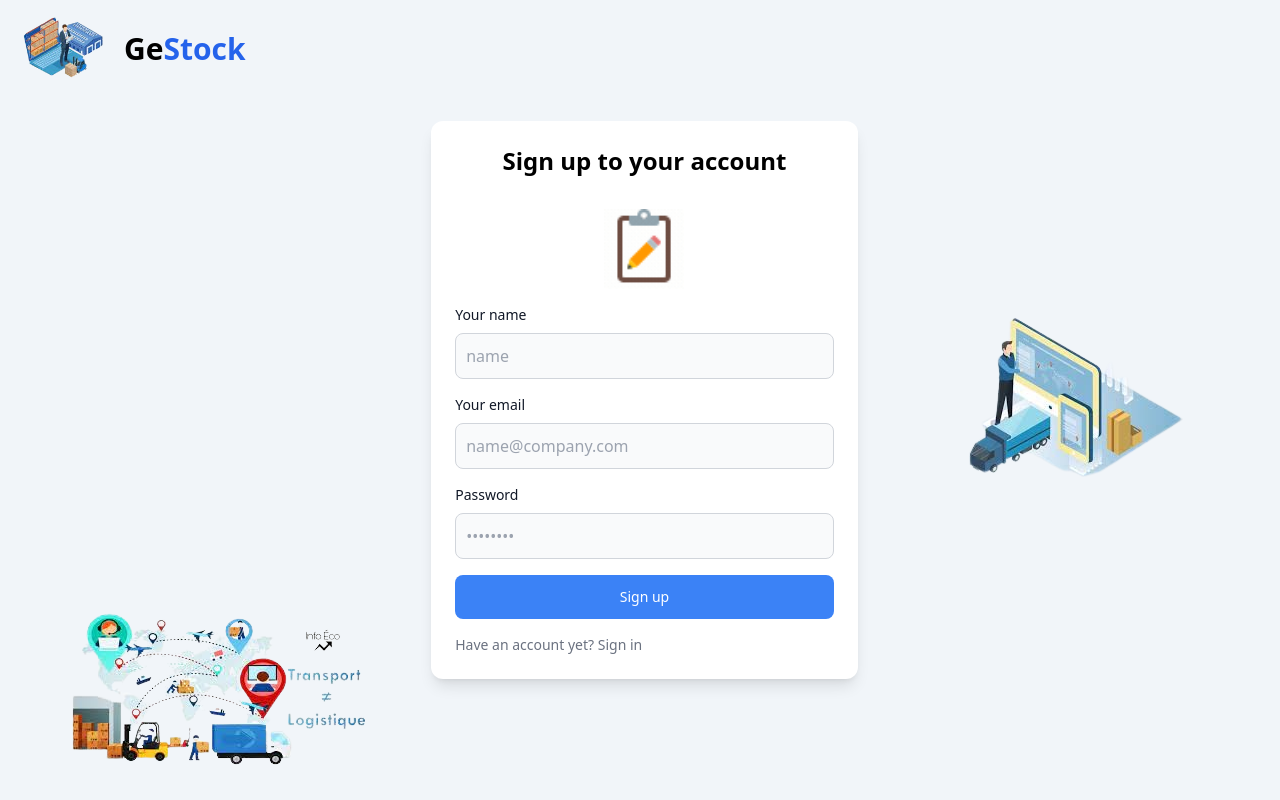
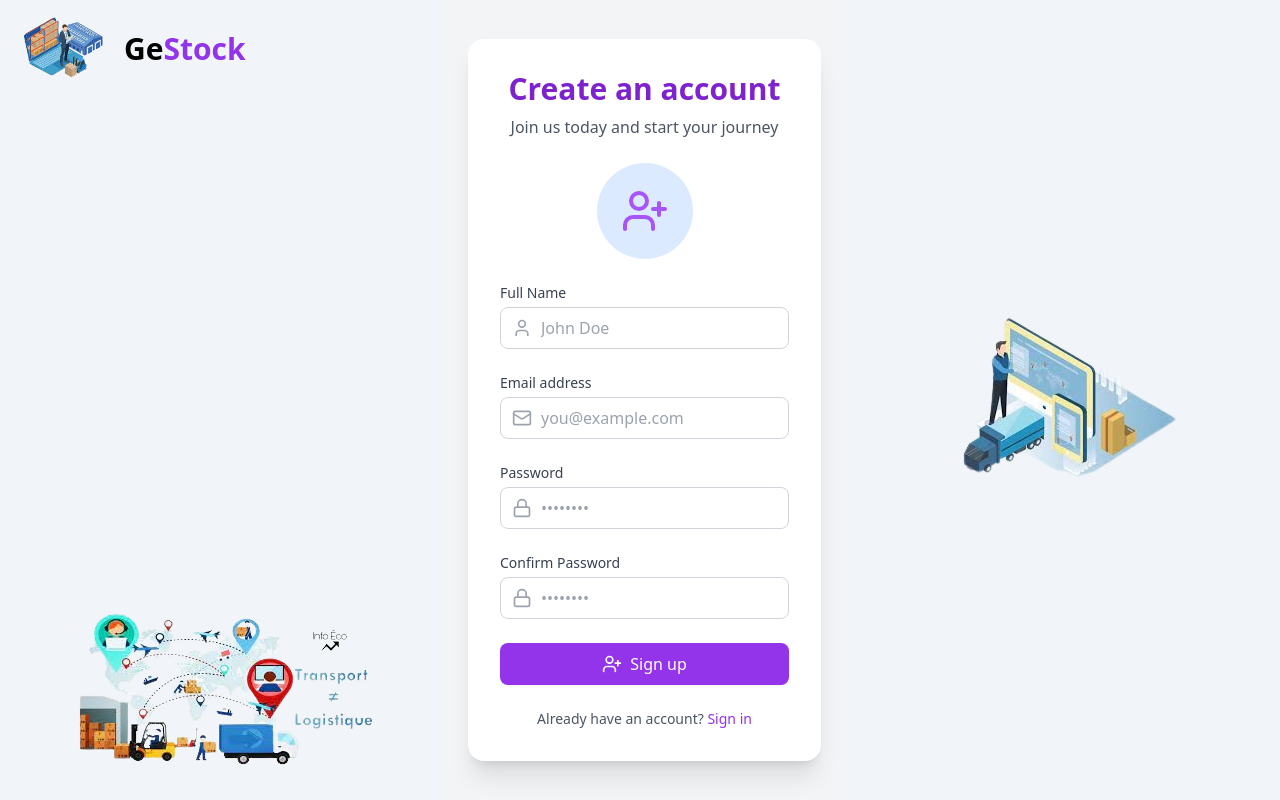
Before and after one commit to Badrnej/Webstack---Portfolio-Project, a Vue app in the folder GeStock/vue-project/: page /sign-up in a window 1280 px wide. Built offline with nearby package versions, Linux system fonts and the light colour scheme.

Commit message:
Improvements

```diff
--- a/GeStock/vue-project/package.json
+++ b/GeStock/vue-project/package.json
@@ -11,8 +11,10 @@
     "format": "prettier --write src/"
   },
   "dependencies": {
+    "@headlessui/vue": "^1.7.23",
     "@heroicons/vue": "^2.1.5",
     "axios": "^1.7.3",
+    "lucide-vue-next": "^0.452.0",
     "vue": "^3.4.29",
     "vue-router": "^4.3.3",
     "vuex": "^4.0.2"
--- a/GeStock/vue-project/src/components/Dashboard/AppHeader.vue
+++ b/GeStock/vue-project/src/components/Dashboard/AppHeader.vue
@@ -1,25 +1,29 @@
 <template>
-  <header class="bg-white shadow-md">
-    <div class="container mx-auto px-6 py-4">
+  <header class="bg-gradient-to-r from-gray-900 to-gray-800 shadow-lg">
+    <div class="container mx-auto px-4 py-3">
       <div class="flex items-center justify-between">
-        <div class="flex items-center">
-          <button @click="toggleSidebar" class="text-gray-500 focus:outline-none md:hidden">
-            <MenuIcon class="h-6 w-6" />
+        <!-- Left side content (assumed to be here) -->
+        <div>
+          <!-- Add your left side content here -->
+        </div>
+
+        <!-- Right side with profile and notifications -->
+        <div class="flex items-center space-x-6">
+          <button class="flex items-center text-gray-300 hover:text-white transition-colors duration-200 group">
+            <div class="relative">
+              <Bell class="h-5 w-5" />
+              <span class="absolute -top-1 -right-1 bg-red-500 rounded-full w-3 h-3 border-2 border-gray-800 group-hover:border-gray-700 transition-colors duration-200"></span>
+            </div>
+            <span class="ml-2 text-sm font-medium hidden sm:inline">Notifications</span>
           </button>
-          <input
-            class="ml-4 md:ml-0 w-64 px-4 py-2 text-sm border rounded-lg focus:outline-none focus:ring-2 focus:ring-blue-500"
-            type="search"
-            placeholder="Search..."
-          />
-        </div>
-        <div class="flex items-center">
-          <button class="flex items-center text-gray-700 mr-4">
-            <BellIcon class="h-5 w-5" />
-            <span class="ml-2 text-sm font-medium">Notifications</span>
-          </button>
-          <button class="flex items-center text-gray-700">
-            <UserIcon class="h-5 w-5" />
-            <span class="ml-2 text-sm font-medium">Profile</span>
+          <button class="flex items-center text-gray-300 hover:text-white transition-colors duration-200">
+            <div class="relative">
+              <div class="w-8 h-8 rounded-full border-2 border-gray-600 bg-gray-400 flex items-center justify-center">
+                <User class="h-5 w-5 text-gray-600" />
+              </div>
+              <span class="absolute bottom-0 right-0 bg-green-500 rounded-full w-3 h-3 border-2 border-gray-800"></span>
+            </div>
+            <span class="ml-2 text-sm font-medium hidden sm:inline">Profile</span>
           </button>
         </div>
       </div>
@@ -28,9 +32,10 @@
 </template>
 
 <script setup>
-// import { MenuIcon, BellIcon, UserIcon } from 'lucide-vue-next'
+import { Bell, User } from 'lucide-vue-next'
 
-const toggleSidebar = () => {
-  // Implement sidebar toggle functionality
-}
 </script>
+
+<style scoped>
+/* Add any additional styles here if needed */
+</style>
--- /dev/null
+++ b/GeStock/vue-project/src/components/Dashboard/Sidebar/AppDashboard.vue
@@ -0,0 +1,12 @@
+<template>
+    <router-link to="/Dashboard" >
+     <div class="px-6 py-3 hover:bg-orange-400 cursor-pointer">
+       <div class="flex items-center">
+         <!-- <UserIcon class="h-5 w-5 text-gray-400" /> -->
+         <span class="mx-3">Dashboard</span>
+       </div>
+
+     </div>
+
+   </router-link>
+ </template>
--- a/GeStock/vue-project/src/components/Dashboard/Sidebar/Sidebar.vue
+++ b/GeStock/vue-project/src/components/Dashboard/Sidebar/Sidebar.vue
@@ -1,26 +1,52 @@
 <template>
-    <aside class="bg-violet-500 text-white">
+  <aside class="bg-gradient-to-b from-violet-600 to-violet-800 text-white h-screen w-64 flex flex-col shadow-xl">
     <div class="p-6">
-        <h1 class="text-2xl font-semibold">Dashboard</h1>
+      <h1 class="text-2xl font-bold flex items-center space-x-2">
+        <LayoutDashboard class="w-6 h-6" />
+        <span>Dashboard</span>
+      </h1>
     </div>
-      <nav class="mt-6">
+    <nav class="flex-1 overflow-y-auto px-4 py-2">
+      <AppDashboard />
       <AppCustomer />
       <AppSuppliers />
       <AppUsers />
       <AppFactures />
     </nav>
+    <div class="p-4 border-t border-violet-700">
+      <a href="#" class="flex items-center space-x-2 text-violet-200 hover:text-white transition-colors duration-200">
+        <Settings class="w-5 h-5" />
+        <span>Settings</span>
+      </a>
+    </div>
   </aside>
 </template>
 
 <script setup>
+import { LayoutDashboard, Settings } from 'lucide-vue-next'
+import AppDashboard from './AppDashboard.vue'
 import AppCustomer from './AppCustomer.vue'
-import AppFactures from './AppFactures.vue';
 import AppSuppliers from './AppSuppliers.vue'
 import AppUsers from './AppUsers.vue'
+import AppFactures from './AppFactures.vue'
 </script>
 
-  <script>
-  export default {
-    name: 'AppSidebar'
+<style scoped>
+/* Styling for scrollbar */
+nav::-webkit-scrollbar {
+  width: 6px;
 }
-  </script>
+
+nav::-webkit-scrollbar-track {
+  background: rgba(255, 255, 255, 0.1);
+}
+
+nav::-webkit-scrollbar-thumb {
+  background-color: rgba(255, 255, 255, 0.3);
+  border-radius: 3px;
+}
+
+nav::-webkit-scrollbar-thumb:hover {
+  background-color: rgba(255, 255, 255, 0.5);
+}
+</style>
--- a/GeStock/vue-project/src/components/Login/AppHeader.vue
+++ b/GeStock/vue-project/src/components/Login/AppHeader.vue
@@ -1,6 +1,6 @@
 <template>
     <header class="absolute left-3 -top-1 flex items-center">
       <img class="w-28" src="../Logo/img/logo.png" alt="">
-      <span class="text-3xl font-bold">Ge<span class="text-blue-600">Stock</span></span>
+      <span class="text-3xl font-bold">Ge<span class="text-purple-600">Stock</span></span>
     </header>
 </template>
--- a/GeStock/vue-project/src/components/Login/FormLogin.vue
+++ b/GeStock/vue-project/src/components/Login/FormLogin.vue
@@ -1,50 +1,91 @@
 <script setup>
-import { reactive } from 'vue';
-import { useStore } from 'vuex'; // Importation de vuex
+import { reactive } from 'vue'
+import { useStore } from 'vuex'
+import { Mail, Lock, LogIn } from 'lucide-vue-next'
+import { RouterLink } from 'vue-router'
 
-// Création de l'objet credentials en utilisant reactive
 const credentials = reactive({
   email: '',
   password: ''
-});
+})
 
-// Utilisation du store Vuex
-const store = useStore();
+const store = useStore()
 
-// Fonction pour gérer la soumission du formulaire
 const handleLogin = () => {
-  store.dispatch('login', credentials);
-};
+  store.dispatch('login', credentials)
+}
 </script>
 
 <template>
-  <div class="w-1/3 bg-white rounded-xl shadow-lg">
-    <div class="p-6 space-y-4">
-      <h1 class="text-2xl font-bold text-center mb-8">
-        Sign in to your account
-      </h1>
+  <div class="min-h-screen flex items-center justify-center bg-gradient-to-br from-gray-100 to-gray-100 p-6">
+    <div class="w-full max-w-md bg-white rounded-2xl shadow-xl overflow-hidden">
+      <div class="p-8 space-y-6">
+        <div class="text-center">
+          <h1 class="text-3xl font-bold text-purple-700 mb-2">Welcome back</h1>
+          <p class="text-gray-600">Sign in to your account</p>
+        </div>
+
         <div class="flex justify-center">
-        <img class="w-18" src="./img/icons8-lock (1).gif" alt="">
+          <div class="w-24 h-24 bg-blue-100 rounded-full flex items-center justify-center">
+            <Lock class="w-12 h-12 text-purple-500" />
           </div>
-      <!-- Formulaire de connexion -->
-      <form class="space-y-4" @submit.prevent="handleLogin"> <!-- Gestionnaire de soumission -->
+        </div>
+
+        <form class="space-y-6" @submit.prevent="handleLogin">
           <div>
-          <label for="email" class="block mb-2 text-sm font-medium text-gray-900">Your email</label>
-          <!-- Liaison bidirectionnelle avec v-model -->
-          <input v-model="credentials.email" type="email" id="email" class="bg-gray-50 border border-gray-300 text-gray-900 rounded-lg block w-full p-2.5" placeholder="name@company.com" required="">
+            <label for="email" class="block text-sm font-medium text-gray-700 mb-1">Email address</label>
+            <div class="relative">
+              <Mail class="w-5 h-5 text-gray-400 absolute left-3 top-1/2 transform -translate-y-1/2" />
+              <input
+                v-model="credentials.email"
+                type="email"
+                id="email"
+                class="pl-10 w-full px-4 py-2 border border-gray-300 rounded-lg focus:ring-2 focus:ring-purple-500 focus:border-transparent"
+                placeholder="you@example.com"
+                required
+              >
             </div>
+          </div>
+
           <div>
-          <label for="password" class="block mb-2 text-sm font-medium text-gray-900">Password</label>
-          <!-- Liaison bidirectionnelle avec v-model -->
-          <input v-model="credentials.password" type="password" id="password" placeholder="••••••••" class="bg-gray-50 border border-gray-300 text-gray-900 rounded-lg block w-full p-2.5" required="">
+            <label for="password" class="block text-sm font-medium text-gray-700 mb-1">Password</label>
+            <div class="relative">
+              <Lock class="w-5 h-5 text-gray-400 absolute left-3 top-1/2 transform -translate-y-1/2" />
+              <input
+                v-model="credentials.password"
+                type="password"
+                id="password"
+                class="pl-10 w-full px-4 py-2 border border-gray-300 rounded-lg focus:ring-2 focus:ring-purple-500 focus:border-transparent"
+                placeholder="••••••••"
+                required
+              >
             </div>
-        <!-- Bouton de soumission -->
-        <button type="submit" class="w-full text-white bg-primary-600 hover:bg-primary-700 font-medium rounded-lg text-sm py-3 text-center bg-blue-500">Sign in</button>
-        <p class="text-sm font-light text-gray-500 dark:text-gray-400">
-          Don’t have an account yet?
-          <RouterLink to="/sign-up" class="font-medium text-primary-600 hover:underline dark:text-primary-500">Sign up</RouterLink>
+          </div>
+
+          <div>
+            <button
+              type="submit"
+              class="w-full flex items-center justify-center px-4 py-2 border border-transparent rounded-lg shadow-sm text-white bg-purple-600 hover:bg-orange-400 focus:outline-none focus:ring-2 focus:ring-offset-2 focus:ring-purple-500 transition duration-150 ease-in-out"
+            >
+              <LogIn class="w-5 h-5 mr-2" />
+              Sign in
+            </button>
+          </div>
+        </form>
+
+        <div class="text-center">
+          <p class="text-sm text-gray-600">
+            Don't have an account yet?
+            <RouterLink to="/sign-up" class="font-medium text-purple-600 hover:text-orange-400">
+              Sign up
+            </RouterLink>
           </p>
-      </form>
+        </div>
+      </div>
     </div>
   </div>
 </template>
+
+<style scoped>
+/* Add any additional styles here if needed */
+</style>
--- a/GeStock/vue-project/src/components/SignU/FormSignUp.vue
+++ b/GeStock/vue-project/src/components/SignU/FormSignUp.vue
@@ -1,47 +1,137 @@
 <script setup>
-import { useStore } from 'vuex';
-import { computed } from 'vue';
-import { ref } from 'vue';
-const store = useStore();
-const user={
-  nom:'',
-  email:'',
-  password:'',
-  password_confirmation:''
+import { useStore } from 'vuex'
+import { computed, reactive } from 'vue'
+import { User, Mail, Lock, UserPlus } from 'lucide-vue-next'
+import { RouterLink } from 'vue-router'
+
+const store = useStore()
+
+const user = reactive({
+  nom: '',
+  email: '',
+  password: '',
+  password_confirmation: ''
+})
+
+const errorMessage = computed(() => store.state.errorMessage)
+
+const signup = () => {
+  if (user.password !== user.password_confirmation) {
+    store.commit('setErrorMessage', 'Passwords do not match')
+    return
   }
-let errorMessag =ref(computed(() => store.state.errorMessage))
-const sinup=()=>{
-    store.dispatch('signUp',user)
+  store.dispatch('signUp', user)
 }
 </script>
+
 <template>
-      <div class="w-1/3 bg-white rounded-xl shadow-lg">
-          <div class="p-6 space-y-4">
-              <h1 class="text-2xl font-bold text-center mb-8">
-                  Sign up to your account
-              </h1>
+  <div class="min-h-screen flex items-center justify-center bg-gradient-to-br from-gray-100 to-gray-100 p-6">
+    <div class="w-full max-w-md bg-white rounded-2xl shadow-xl overflow-hidden">
+      <div class="p-8 space-y-6">
+        <div class="text-center">
+          <h1 class="text-3xl font-bold text-purple-700 mb-2">Create an account</h1>
+          <p class="text-gray-600">Join us today and start your journey</p>
+        </div>
+
         <div class="flex justify-center">
-                <img class="w-20" src="./img/icons8-sign-up (1).gif" alt="">
+          <div class="w-24 h-24 bg-blue-100 rounded-full flex items-center justify-center">
+            <UserPlus class="w-12 h-12 text-purple-500" />
           </div>
-              <form @submit.prevent="sinup" class="space-y-4" action="#">
+        </div>
+
+        <form @submit.prevent="signup" class="space-y-6">
           <div>
-                      <label for="nom" class="block mb-2 text-sm font-medium text-gray-900"> Your name</label>
-                      <input v-model="user.nom" type="text" name="nom" id="email" class="bg-gray-50 border border-gray-300 text-gray-900 rounded-lg block w-full p-2.5" placeholder="name" required>
-                      <span class="text-red-500 mt-1 text-sm">{{ errorMessag }}</span>
+            <label for="nom" class="block text-sm font-medium text-gray-700 mb-1">Full Name</label>
+            <div class="relative">
+              <User class="w-5 h-5 text-gray-400 absolute left-3 top-1/2 transform -translate-y-1/2" />
+              <input
+                v-model="user.nom"
+                type="text"
+                id="nom"
+                name="nom"
+                class="pl-10 w-full px-4 py-2 border border-gray-300 rounded-lg focus:ring-2 focus:ring-purple-500 focus:border-transparent"
+                placeholder="John Doe"
+                required
+              >
             </div>
+          </div>
+
           <div>
-                      <label for="email" class="block mb-2 text-sm font-medium text-gray-900">Your email</label>
-                      <input v-model="user.email" type="email" name="email" id="email" class="bg-gray-50 border border-gray-300 text-gray-900 rounded-lg block w-full p-2.5" placeholder="name@company.com" required>
+            <label for="email" class="block text-sm font-medium text-gray-700 mb-1">Email address</label>
+            <div class="relative">
+              <Mail class="w-5 h-5 text-gray-400 absolute left-3 top-1/2 transform -translate-y-1/2" />
+              <input
+                v-model="user.email"
+                type="email"
+                id="email"
+                name="email"
+                class="pl-10 w-full px-4 py-2 border border-gray-300 rounded-lg focus:ring-2 focus:ring-purple-500 focus:border-transparent"
+                placeholder="you@example.com"
+                required
+              >
             </div>
+          </div>
+
           <div>
-                      <label for="password" class="block mb-2 text-sm font-medium text-gray-900">Password</label>
-                      <input v-model="user.password"  type="password" name="password" id="password" placeholder="••••••••" class="bg-gray-50 border border-gray-300 text-gray-900 rounded-lg block w-full p-2.5" required>
+            <label for="password" class="block text-sm font-medium text-gray-700 mb-1">Password</label>
+            <div class="relative">
+              <Lock class="w-5 h-5 text-gray-400 absolute left-3 top-1/2 transform -translate-y-1/2" />
+              <input
+                v-model="user.password"
+                type="password"
+                id="password"
+                name="password"
+                class="pl-10 w-full px-4 py-2 border border-gray-300 rounded-lg focus:ring-2 focus:ring-purple-500 focus:border-transparent"
+                placeholder="••••••••"
+                required
+              >
             </div>
-                  <button type="submit" class="w-full text-white bg-primary-600 hover:bg-primary-700 font-medium rounded-lg text-sm py-3 text-center bg-blue-500">Sign up</button>
-                  <p class="text-sm font-light text-gray-500 dark:text-gray-400">
-                      Have an account yet? <a href="/" class="font-medium text-primary-600 hover:underline dark:text-primary-500">Sign in</a>
+          </div>
+
+          <div>
+            <label for="password_confirmation" class="block text-sm font-medium text-gray-700 mb-1">Confirm Password</label>
+            <div class="relative">
+              <Lock class="w-5 h-5 text-gray-400 absolute left-3 top-1/2 transform -translate-y-1/2" />
+              <input
+                v-model="user.password_confirmation"
+                type="password"
+                id="password_confirmation"
+                name="password_confirmation"
+                class="pl-10 w-full px-4 py-2 border border-gray-300 rounded-lg focus:ring-2 focus:ring-purple-500 focus:border-transparent"
+                placeholder="••••••••"
+                required
+              >
+            </div>
+          </div>
+
+          <div v-if="errorMessage" class="text-red-500 text-sm text-center">
+            {{ errorMessage }}
+          </div>
+
+          <div>
+            <button
+              type="submit"
+              class="w-full flex items-center justify-center px-4 py-2 border border-transparent rounded-lg shadow-sm text-white bg-purple-600 hover:bg-orange-400 focus:outline-none focus:ring-2 focus:ring-offset-2 focus:ring-purple-500 transition duration-150 ease-in-out"
+            >
+              <UserPlus class="w-5 h-5 mr-2" />
+              Sign up
+            </button>
+          </div>
+        </form>
+
+        <div class="text-center">
+          <p class="text-sm text-gray-600">
+            Already have an account?
+            <RouterLink to="/" class="font-medium text-purple-600 hover:text-orange-500">
+              Sign in
+            </RouterLink>
           </p>
-              </form>
+        </div>
+      </div>
     </div>
   </div>
 </template>
+
+<style scoped>
+/* Add any additional styles here if needed */
+</style>
--- a/GeStock/vue-project/src/views/DashboardView.vue
+++ b/GeStock/vue-project/src/views/DashboardView.vue
@@ -1,6 +1,6 @@
 <script setup>
 import AppHeader from '@/components/Dashboard/AppHeader.vue';
-import Sidebar from '@/components/Dashboard/Sidebar/Sidebar.vue';
+import Sidebar from '@/components/Dashboard/Sidebar/SideBar.vue';
 import AppTable from '@/components/Dashboard/table/AppTable.vue';
 import { ref } from 'vue'
 
```
Also changed, not shown: 1 other file (tests, documents, lock files or other folders). Lines whose indentation alone changed are shown as unchanged.
